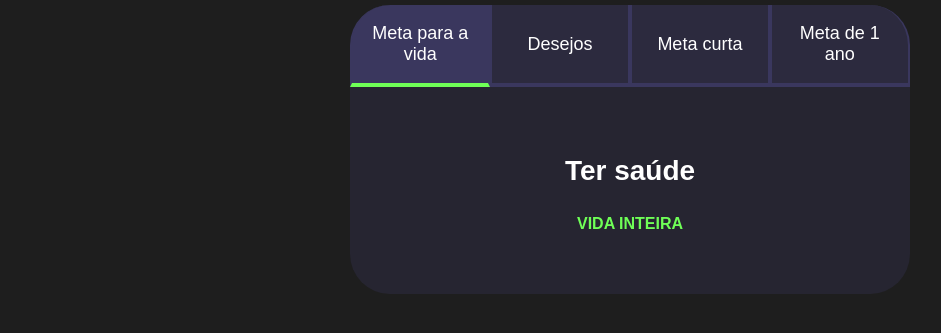
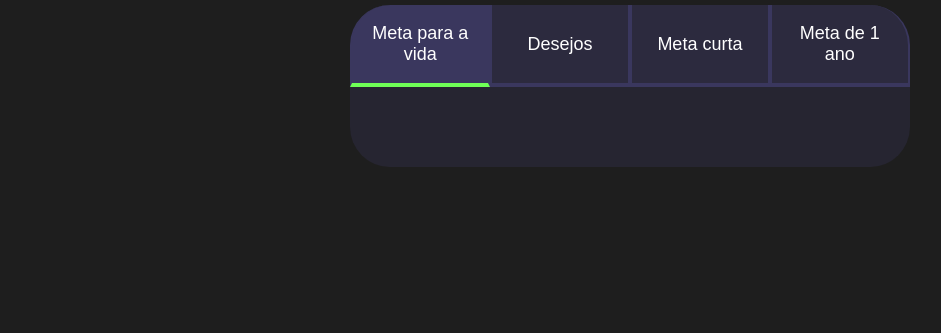
Before and after one commit to guscao/Gustavo-3, a plain HTML site: page index.html in a window 1280 px wide. Shown: the part 93-426 px from the top of the page, without its empty margins (10-951 px from the left). Drawn offline with Linux system fonts and the light colour scheme.

Commit message:
toma no cu

```diff
--- a/index.html
+++ b/index.html
@@ -17,7 +17,7 @@
           <button class="botao">Meta de 1 ano</button>
         </div>
         <div class="abas-textos">
-           <div class="aba-conteudo ativo">
+           <div class="aba-conteudo">
            <h3 class="aba-conteudo-titulo-principal">Ter saúde</h3>
            <h4 class="aba-conteudo-titulo-secundario">Vida inteira</h4>
         </div>
```
